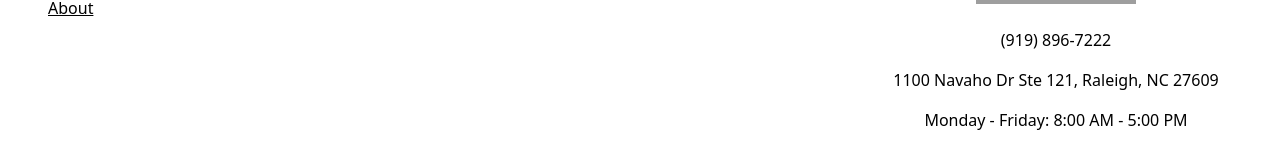
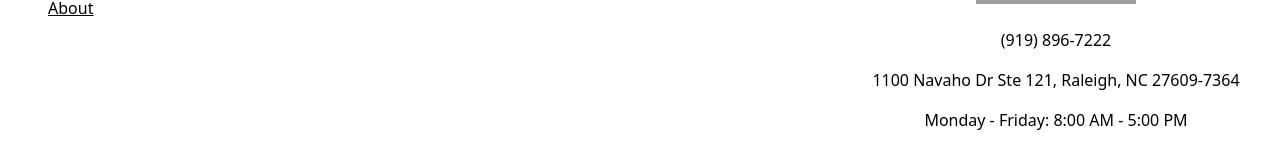
Before and after one commit to wzsamuels/bestamerican-nextjs, a Next.js app: page / in a window 1280 px wide. Shown: the part 2557-2701 px from the top of the page. Built offline with nearby package versions, Linux system fonts and the light colour scheme; grey boxes are pictures that could not be loaded.

Commit message:
Update business address

```diff
--- a/app/layout.tsx
+++ b/app/layout.tsx
@@ -87,8 +87,8 @@ export default function RootLayout({
                             href={link.url}
                       >
                         {link.text}
-                      </Link
-                    ></div>
+                      </Link>
+                    </div>
                   )
                 }
               </div>
@@ -125,7 +125,7 @@ export default function RootLayout({
               <div className={'my-2'}>
                 (919) 896-7222</div>
               <div className={'my-2'}>
-                1100 Navaho Dr Ste 121, Raleigh, NC 27609
+                1100 Navaho Dr Ste 121, Raleigh, NC 27609-7364
               </div>
               <div className={'my-2'}>
                 Monday - Friday: 8:00 AM - 5:00 PM
```
